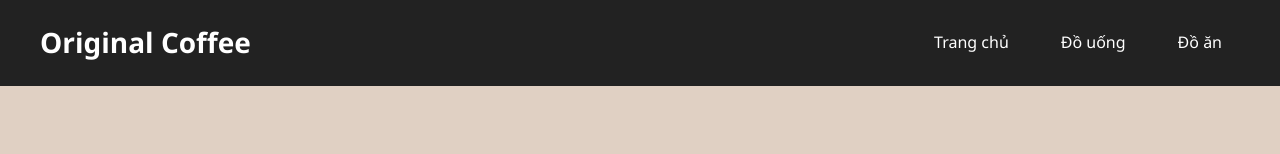
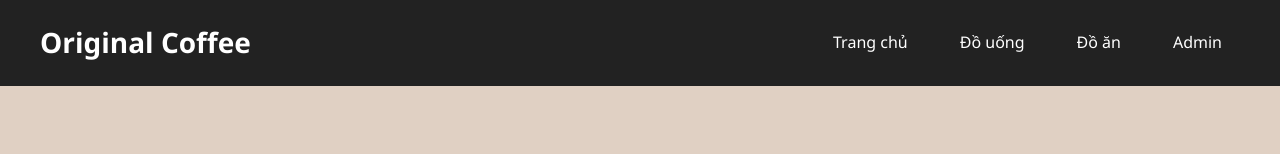
Before and after one commit to 0306251413-ops/my-website1, a plain HTML site: page DoAn.html in a window 1280 px wide. Shown: the top 154 px of the page. Drawn offline with Linux system fonts and the light colour scheme.

Commit message:
Update DoAn.html

```diff
--- a/DoAn.html
+++ b/DoAn.html
@@ -14,7 +14,7 @@
     <a href="index.html">Trang chủ</a>
     <a href="douong.html">Đồ uống</a>
     <a href="doan.html">Đồ ăn</a>
-
+<a href="DangNhap.html">Admin</a>
 
 </nav>
   </header>
```
